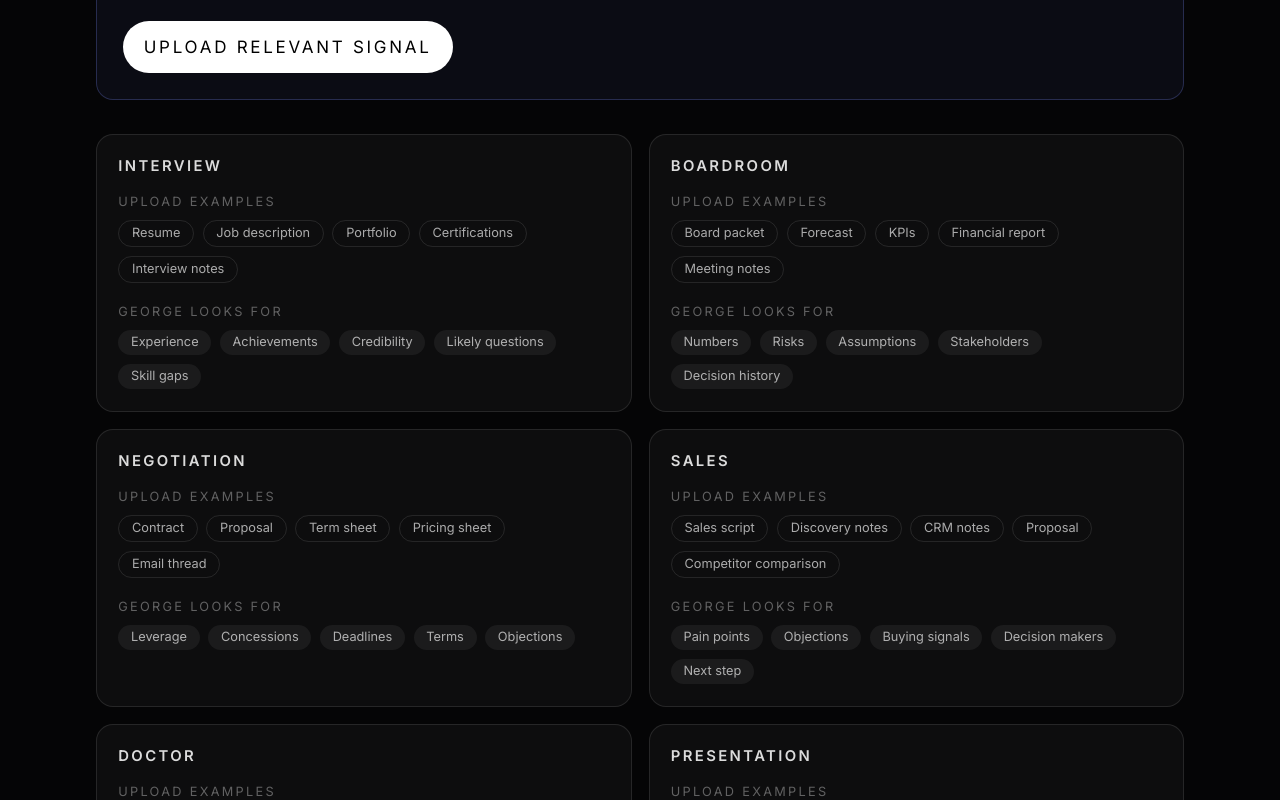
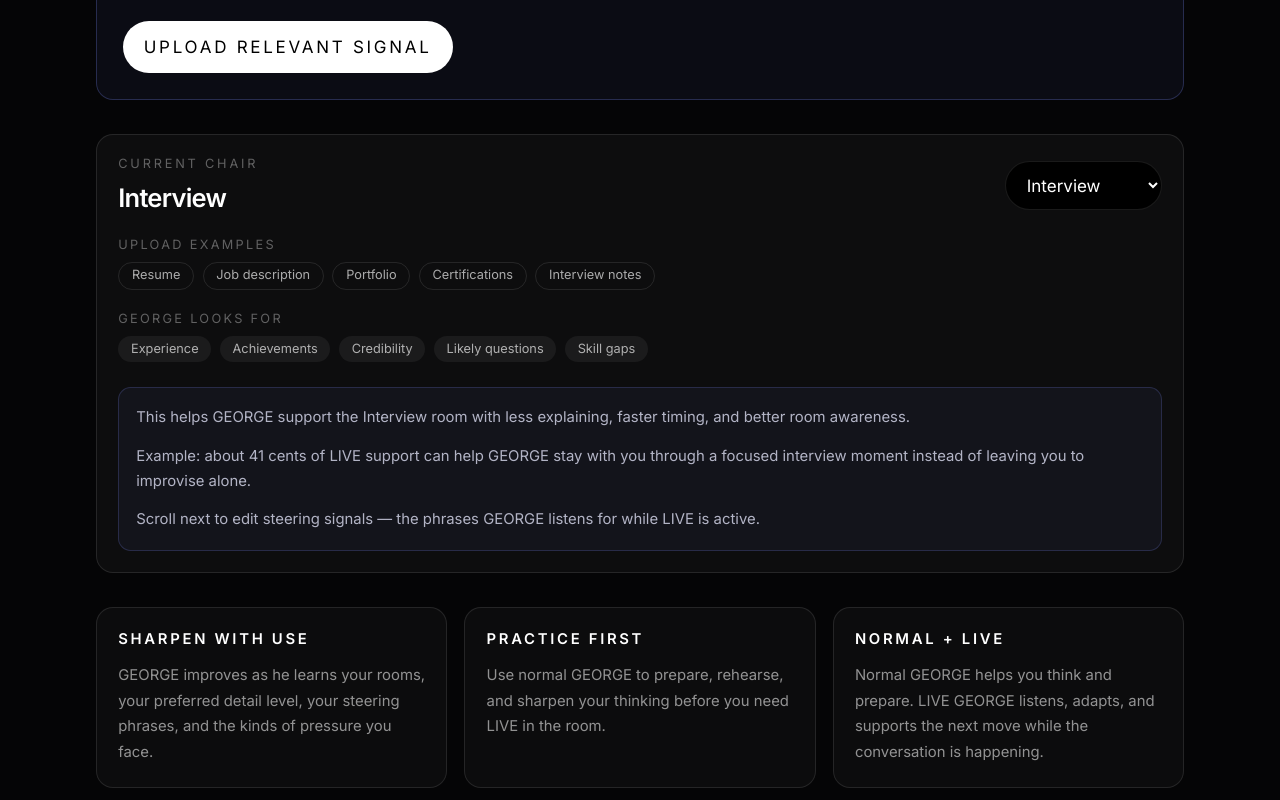
Before and after one commit to LesKemVal/ai-clarity, a Next.js app: page /george/deploy-live in a window 1280 px wide. Shown: the part 400-1200 px from the top of the page. Built offline with nearby package versions, Linux system fonts and the light colour scheme.

Commit message:
Add custom chair and LIVE value guidance

```diff
--- a/app/george/deploy-live/page.tsx
+++ b/app/george/deploy-live/page.tsx
@@ -28,6 +28,10 @@ const chairSignals = {
     examples: ['Slides', 'Speaker notes', 'Research', 'Agenda', 'Audience notes'],
     value: ['Key points', 'Weak areas', 'Likely questions', 'Supporting evidence', 'Timing'],
   },
+  Other: {
+    examples: ['Notes', 'Screenshots', 'Images', 'Messages', 'Documents'],
+    value: ['Context', 'Signals', 'Risks', 'Goals', 'Next move'],
+  },
 }
 
 const defaultSteeringSignals = [
@@ -38,7 +42,13 @@ const defaultSteeringSignals = [
 ]
 
 export default function DeployLivePage() {
+  const [selectedChair, setSelectedChair] = useState<keyof typeof chairSignals>('Interview')
+  const [customChair, setCustomChair] = useState('')
   const [steeringSignals, setSteeringSignals] = useState(defaultSteeringSignals)
+
+  const chairLabel = selectedChair === 'Other' && customChair.trim()
+    ? customChair.trim()
+    : selectedChair
 
   useEffect(() => {
     try {
@@ -95,14 +105,41 @@ export default function DeployLivePage() {
           </button>
         </div>
 
-        <div className="mt-8 grid gap-4 md:grid-cols-2">
-          {Object.entries(chairSignals).map(([chair, data]) => (
-            <div key={chair} className="rounded-2xl border border-white/10 bg-white/[0.035] p-5">
-              <h2 className="text-sm font-semibold uppercase tracking-[0.16em] text-white/85">{chair}</h2>
+        <div className="mt-8 rounded-2xl border border-white/10 bg-white/[0.035] p-5">
+          <div className="flex flex-col gap-3 sm:flex-row sm:items-center sm:justify-between">
+            <div>
+              <p className="text-xs uppercase tracking-[0.22em] text-white/35">Current chair</p>
+              <h2 className="mt-2 text-2xl font-semibold tracking-[-0.03em] text-white">{chairLabel}</h2>
+            </div>
 
-              <p className="mt-4 text-xs uppercase tracking-[0.18em] text-white/35">Upload examples</p>
+            <select
+              value={selectedChair}
+              onChange={(event) => setSelectedChair(event.target.value as keyof typeof chairSignals)}
+              className="rounded-full border border-white/10 bg-black px-4 py-3 text-sm text-white outline-none focus:border-[#7C8CFF]/60"
+            >
+              {Object.keys(chairSignals).map((chair) => (
+                <option key={chair} value={chair}>
+                  {chair}
+                </option>
+              ))}
+            </select>
+          </div>
+
+          {selectedChair === 'Other' ? (
+            <label className="mt-5 grid gap-2 text-xs uppercase tracking-[0.14em] text-white/35">
+              Name this chair
+              <input
+                value={customChair}
+                onChange={(event) => setCustomChair(event.target.value)}
+                placeholder="Example: landlord call, court prep, investor update"
+                className="rounded-xl border border-white/10 bg-white/[0.04] px-4 py-3 text-sm normal-case tracking-normal text-white outline-none placeholder:text-white/25 focus:border-[#7C8CFF]/50"
+              />
+            </label>
+          ) : null}
+
+          <p className="mt-5 text-xs uppercase tracking-[0.18em] text-white/35">Upload examples</p>
           <div className="mt-2 flex flex-wrap gap-2">
-                {data.examples.map((item) => (
+            {chairSignals[selectedChair].examples.map((item) => (
               <span key={item} className="rounded-full border border-white/10 px-3 py-1 text-xs text-white/65">
                 {item}
               </span>
@@ -111,14 +148,47 @@ export default function DeployLivePage() {
 
           <p className="mt-5 text-xs uppercase tracking-[0.18em] text-white/35">GEORGE looks for</p>
           <div className="mt-2 flex flex-wrap gap-2">
-                {data.value.map((item) => (
+            {chairSignals[selectedChair].value.map((item) => (
               <span key={item} className="rounded-full bg-white/[0.06] px-3 py-1 text-xs text-white/65">
                 {item}
               </span>
             ))}
           </div>
+
+          <div className="mt-6 grid gap-3 rounded-xl border border-[#7C8CFF]/20 bg-[#7C8CFF]/[0.055] p-4 text-sm leading-6 text-[#E8EAFF]/75">
+            <p>
+              This helps GEORGE support the {chairLabel} room with less explaining, faster timing, and better room awareness.
+            </p>
+            <p>
+              Example: about 41 cents of LIVE support can help GEORGE stay with you through a focused {chairLabel.toLowerCase()} moment instead of leaving you to improvise alone.
+            </p>
+            <p>
+              Scroll next to edit steering signals — the phrases GEORGE listens for while LIVE is active.
+            </p>
           </div>
-          ))}
+        </div>
+
+        <div className="mt-8 grid gap-4 md:grid-cols-3">
+          <div className="rounded-2xl border border-white/10 bg-white/[0.03] p-5">
+            <p className="text-sm font-semibold uppercase tracking-[0.18em] text-white">Sharpen with use</p>
+            <p className="mt-3 text-sm leading-6 text-white/55">
+              GEORGE improves as he learns your rooms, your preferred detail level, your steering phrases, and the kinds of pressure you face.
+            </p>
+          </div>
+
+          <div className="rounded-2xl border border-white/10 bg-white/[0.03] p-5">
+            <p className="text-sm font-semibold uppercase tracking-[0.18em] text-white">Practice first</p>
+            <p className="mt-3 text-sm leading-6 text-white/55">
+              Use normal GEORGE to prepare, rehearse, and sharpen your thinking before you need LIVE in the room.
+            </p>
+          </div>
+
+          <div className="rounded-2xl border border-white/10 bg-white/[0.03] p-5">
+            <p className="text-sm font-semibold uppercase tracking-[0.18em] text-white">Normal + LIVE</p>
+            <p className="mt-3 text-sm leading-6 text-white/55">
+              Normal GEORGE helps you think and prepare. LIVE GEORGE listens, adapts, and supports the next move while the conversation is happening.
+            </p>
+          </div>
         </div>
 
         <div className="mt-10 rounded-2xl border border-white/10 bg-white/[0.03] p-6">
```
Lines whose indentation alone changed are shown as unchanged.
